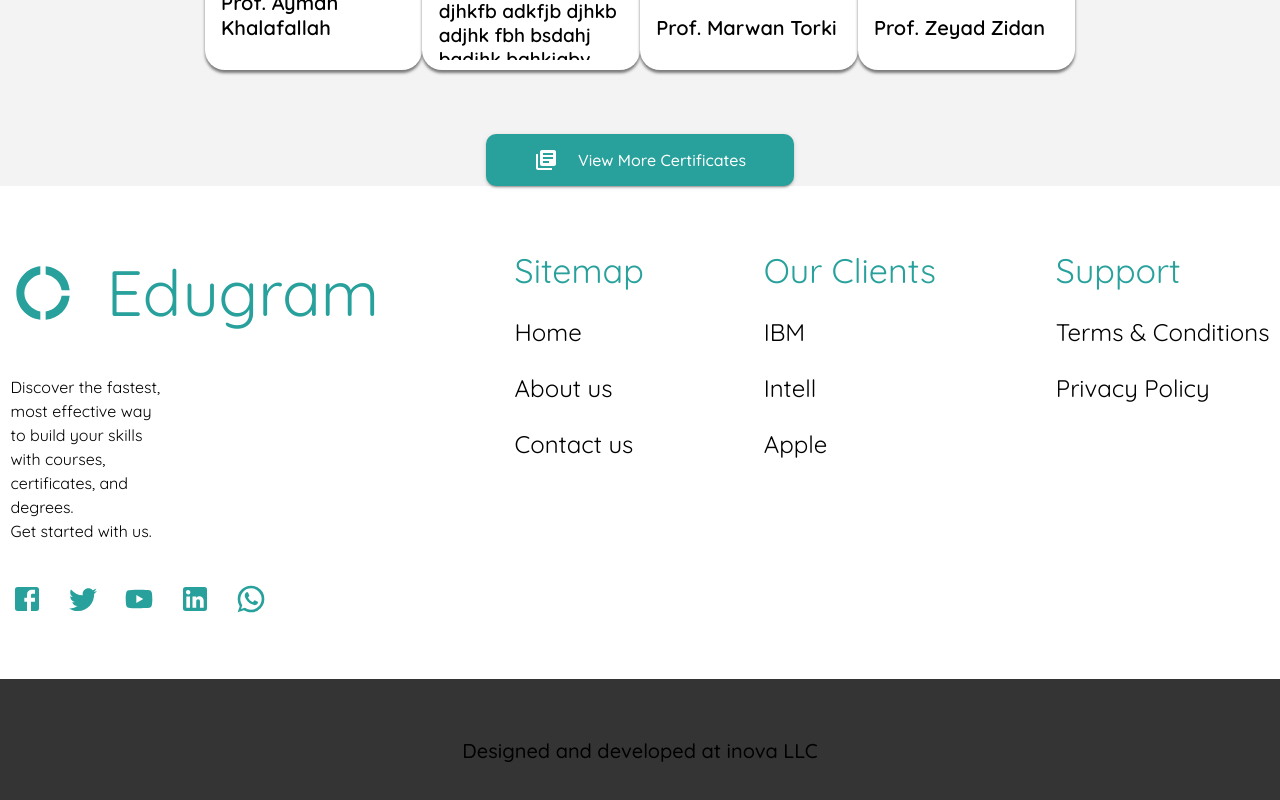
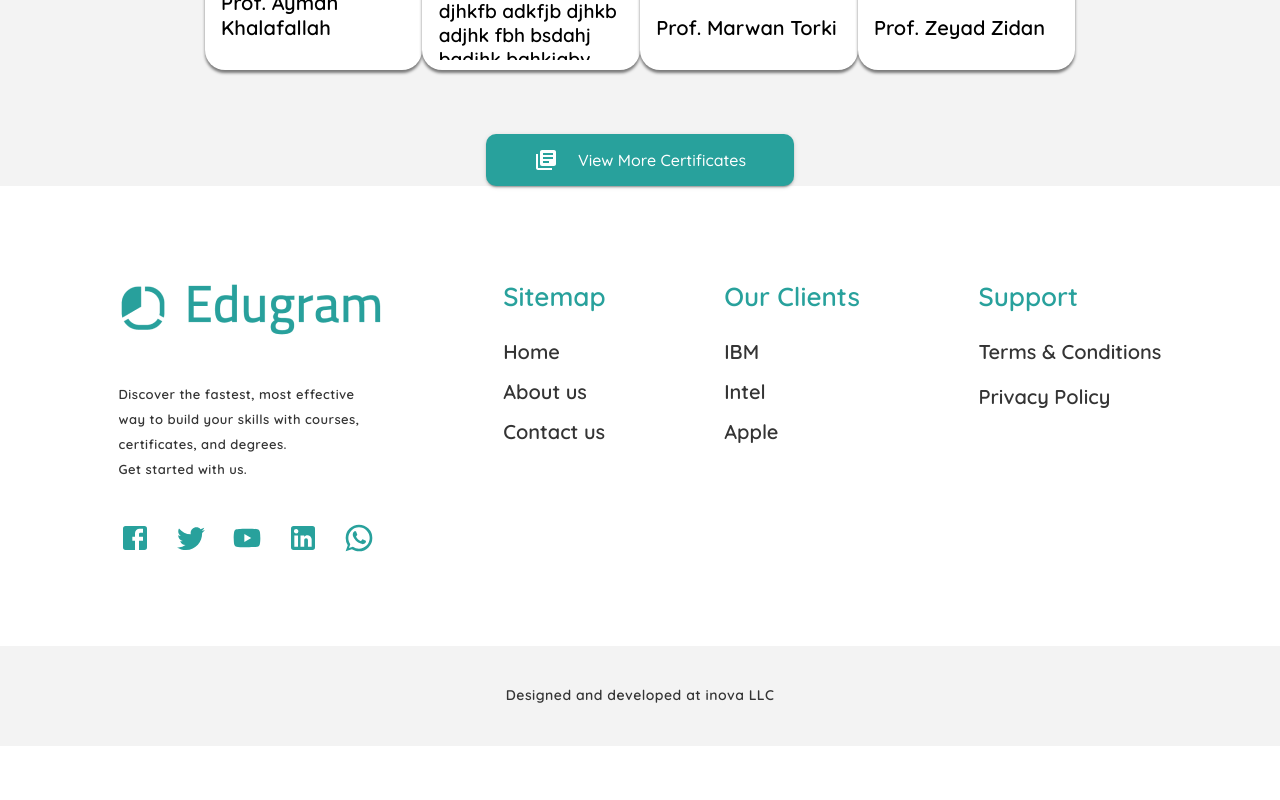
Before and after one commit to zeyadzidan/E-Learning, a React (Create React App) app: page / in a window 1280 px wide. Shown: the part 4576-5376 px from the top of the page. After the commit the page ends 5322 px from the top, so only its background shows below. Built offline with nearby package versions, Linux system fonts and the light colour scheme.

Commit message:
Update Footer.js

```diff
--- a/src/components/PageBlocks/Footer.js
+++ b/src/components/PageBlocks/Footer.js
@@ -1,35 +1,42 @@
 import { Stack, Typography } from "@mui/material";
-import DonutLargeIcon from '@mui/icons-material/DonutLarge';
-import FacebookIcon from '@mui/icons-material/Facebook';
-import TwitterIcon from '@mui/icons-material/Twitter';
-import YouTubeIcon from '@mui/icons-material/YouTube';
-import LinkedInIcon from '@mui/icons-material/LinkedIn';
-import WhatsAppIcon from '@mui/icons-material/WhatsApp';
+import edugram from "../../assets/logo.png";
+import FacebookIcon from "@mui/icons-material/Facebook";
+import TwitterIcon from "@mui/icons-material/Twitter";
+import YouTubeIcon from "@mui/icons-material/YouTube";
+import LinkedInIcon from "@mui/icons-material/LinkedIn";
+import WhatsAppIcon from "@mui/icons-material/WhatsApp";
 
 export default function Footer() {
   return (
-        <Stack direction="column" width="100%">
-            <Stack direction="row" spacing={15} marginTop="5%" marginBottom="5%" justifyContent="center">
+    <Stack direction="column">
+      <Stack height="460px" justifyContent="center">
+        <Stack height="60%" direction="row" justifyContent="space-evenly">
           <Stack
             direction="column"
-                    spacing={5}
             alignItems="flex-start"
-                    width="30%"
+            justifyContent="space-between"
           >
-                    <Stack
-                        direction="row"
-                        spacing={4}
-                        alignItems="center"
+            <img
+              style={{
+                width: "266px",
+                cursor: "pointer",
+              }}
+              src={edugram}
+              alt="edugram_logo"
+            />
+            <Typography
+              color="tertiary.main"
               sx={{
-                            cursor: "pointer"
+                width: "260px",
+                height: "96px",
+                fontWeight: "600",
+                fontSize: "13px",
+                lineHeight: "25px",
+                letterSpacing: "0.43px",
               }}
             >
-                        <DonutLargeIcon color="primary" sx={{ fontSize: "4rem" }} />
-                        <Typography variant="h5" color="primary" sx={{ fontSize: "4rem" }}>Edugram</Typography>
-                    </Stack>
-                    <Typography variant="body1" marginTop="5%" width="40%" color="misc.main">
-                        Discover the fastest, most effective way to build your skills with courses,
-                        certificates, and degrees.
+              Discover the fastest, most effective way to build your skills with
+              courses, certificates, and degrees.
               <br />
               Get started with us.
             </Typography>
@@ -39,43 +46,143 @@ export default function Footer() {
               justifyContent="center"
               alignItems="center"
             >
-                        <FacebookIcon color="primary" sx={{ fontSize: "2rem" }} cursor="pointer" />
-                        <TwitterIcon color="primary" sx={{ fontSize: "2rem" }} cursor="pointer" />
-                        <YouTubeIcon color="primary" sx={{ fontSize: "2rem" }} cursor="pointer" />
-                        <LinkedInIcon color="primary" sx={{ fontSize: "2rem" }} cursor="pointer" />
-                        <WhatsAppIcon color="primary" sx={{ fontSize: "2rem" }} cursor="pointer" />
+              <FacebookIcon
+                color="primary"
+                sx={{ fontSize: "2rem" }}
+                cursor="pointer"
+              />
+              <TwitterIcon
+                color="primary"
+                sx={{ fontSize: "2rem" }}
+                cursor="pointer"
+              />
+              <YouTubeIcon
+                color="primary"
+                sx={{ fontSize: "2rem" }}
+                cursor="pointer"
+              />
+              <LinkedInIcon
+                color="primary"
+                sx={{ fontSize: "2rem" }}
+                cursor="pointer"
+              />
+              <WhatsAppIcon
+                color="primary"
+                sx={{ fontSize: "2rem" }}
+                cursor="pointer"
+              />
+            </Stack>
+          </Stack>
+          <Stack direction="column" spacing={3}>
+            <Typography
+              color="primary.main"
+              sx={{
+                cursor: "pointer",
+                fontWeight: "600",
+                fontSize: "26px",
+                lineHeight: "37px",
+                letterSpacing: "0.87",
+              }}
+            >
+              Sitemap
+            </Typography>
+            <Typography
+              color="tertiary.main"
+              height="105px"
+              display="flex"
+              flexDirection="column"
+              justifyContent="space-between"
+              sx={{
+                fontWeight: "600",
+                fontSize: "20px",
+                lineHeight: "25px",
+                letterSpacing: "0.67",
+              }}
+            >
+              <span>Home</span>
+              <span>About us</span>
+              <span>Contact us</span>
+            </Typography>
+          </Stack>
+          <Stack direction="column" spacing={3}>
+            <Typography
+              color="primary.main"
+              sx={{
+                cursor: "pointer",
+                fontWeight: "600",
+                fontSize: "26px",
+                lineHeight: "37px",
+                letterSpacing: "0.87",
+              }}
+            >
+              Our Clients
+            </Typography>
+            <Typography
+              color="tertiary.main"
+              height="105px"
+              display="flex"
+              flexDirection="column"
+              justifyContent="space-between"
+              sx={{
+                fontWeight: "600",
+                fontSize: "20px",
+                lineHeight: "25px",
+                letterSpacing: "0.67",
+              }}
+            >
+              <span>IBM</span>
+              <span>Intel</span>
+              <span>Apple</span>
+            </Typography>
+          </Stack>
+          <Stack direction="column" justifyContent="flex-start" spacing={3}>
+            <Typography
+              color="primary.main"
+              sx={{
+                cursor: "pointer",
+                fontWeight: "600",
+                fontSize: "26px",
+                lineHeight: "37px",
+                letterSpacing: "0.87",
+              }}
+            >
+              Support
+            </Typography>
+            <Typography
+              color="tertiary.main"
+              height="70px"
+              display="flex"
+              flexDirection="column"
+              justifyContent="space-between"
+              sx={{
+                fontWeight: "600",
+                fontSize: "20px",
+                lineHeight: "25px",
+                letterSpacing: "0.67",
+              }}
+            >
+              <span>Terms & Conditions</span>
+              <span>Privacy Policy</span>
+            </Typography>
+          </Stack>
         </Stack>
       </Stack>
       <Stack
-                    direction="column"
-                    spacing={3}
+        alignItems="center"
+        justifyContent="center"
+        width="100%"
+        height="100px"
+        bgcolor="bgSecondary.main"
       >
-                    <Typography variant="h4" color="primary.main" sx={{ cursor: "pointer" }}>Sitemap</Typography>
-                    <Typography variant="h5" color="misc.main">Home</Typography>
-                    <Typography variant="h5" color="misc.main">About us</Typography>
-                    <Typography variant="h5" color="misc.main">Contact us</Typography>
-                </Stack>
-                <Stack
-                    direction="column"
-                    spacing={3}
-                >
-                    <Typography variant="h4" color="primary.main" sx={{ cursor: "pointer" }}>Our Clients</Typography>
-                    <Typography variant="h5" color="misc.main">IBM</Typography>
-                    <Typography variant="h5" color="misc.main">Intell</Typography>
-                    <Typography variant="h5" color="misc.main">Apple</Typography>
-                </Stack>
-                <Stack
-                    direction="column"
-                    spacing={3}
-                >
-                    <Typography variant="h4" color="primary.main" sx={{ cursor: "pointer" }}>Support</Typography>
-                    <Typography variant="h5" color="misc.main">Terms & Conditions</Typography>
-                    <Typography variant="h5" color="misc.main">Privacy Policy</Typography>
+        <Typography color="tertiary.main" sx={{
+            fontWeight: "600",
+            fontSize: "14px",
+            lineHeight: "17.5px",
+            letterSpacing: "0.47px",
+        }}>
+          Designed and developed at inova LLC
+        </Typography>
       </Stack>
     </Stack>
-            <Stack alignItems="center" justifyContent="center" width="100%" height="9rem" bgcolor="tertiary.main">
-                <Typography variant="h6" color="misc.main">Designed and developed at inova LLC</Typography>
-            </Stack>
-        </Stack>
-    )
+  );
 }
```
Lines whose indentation alone changed are shown as unchanged.
